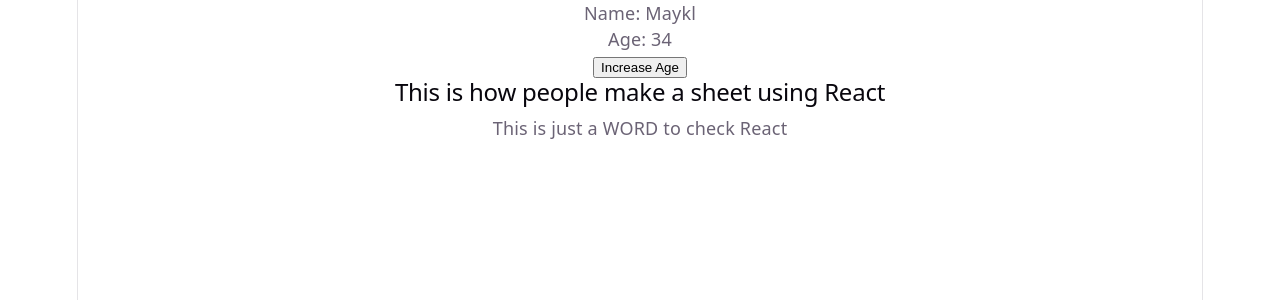
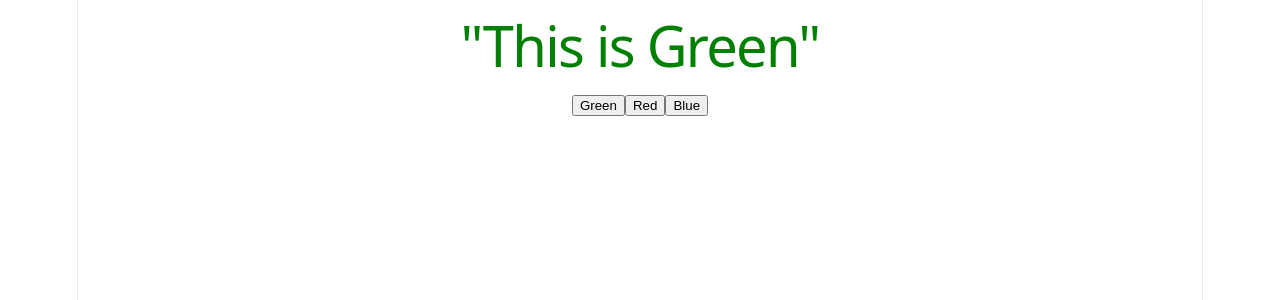
Before and after one commit to shohruxr/learning-progcess, a React (Vite) app: page / in a window 1280 px wide. Shown: the top 300 px of the page. Built offline with nearby package versions, Linux system fonts and the light colour scheme.

Commit message:
feat: ifelse consition

```diff
--- /dev/null
+++ b/src/conditions/IfElse.tsx
@@ -0,0 +1,26 @@
+import { useState } from "react";
+
+function Message() {
+  const [message, setMessage] = useState("Green");
+
+  const Color = () => {
+    if (message === "Green") {
+      return <h1 style={{color:"green"}}>"This is Green"</h1>;
+    } else if (message === "Red") {
+      return <h1 style={{color:"red"}}>"This is Red"</h1>;
+    } else {
+      return <h1 style={{color:"blue"}}>"This is Blue"</h1>;
+    }
+  };
+
+  return (
+      <div>
+        {Color()}
+        <button onClick={() => setMessage("Green")}>Green</button>
+        <button onClick={() => setMessage("Red")}>Red</button>
+        <button onClick={() => setMessage("Blue")}>Blue</button>
+      </div>
+  );
+}
+
+export default Message;
--- a/src/main.tsx
+++ b/src/main.tsx
@@ -4,21 +4,24 @@ import "./index.css";
 // import App from "./App.tsx";
 // import { FormButton, IconButton } from "./Buttons.tsx";
 // import Props from "./Props";
-import Child from "./DivProps.tsx";
-import Counter from "./components/useState.tsx";
+// import Child from "./DivProps.tsx";
+// import Counter from "./components/useState.tsx";
+import Message from "./conditions/IfElse.tsx";
+
 
 createRoot(document.getElementById("root")!).render(
   <StrictMode>
     {/* <FormButton /> */}
     {/* <App /> */}
     {/* <Props name="Alex" age={24} /> */}
-    <Counter/>
-    <Child>
+    {/* <Counter/> */}
+    {/* <Child>
       <div>
         <h2>This is how people make a sheet using React</h2>
         <p>This is just a WORD to check React</p>
       </div>
-    </Child>
+    </Child> */}
     {/* <IconButton /> */}
+    <Message />
   </StrictMode>,
 );
```
